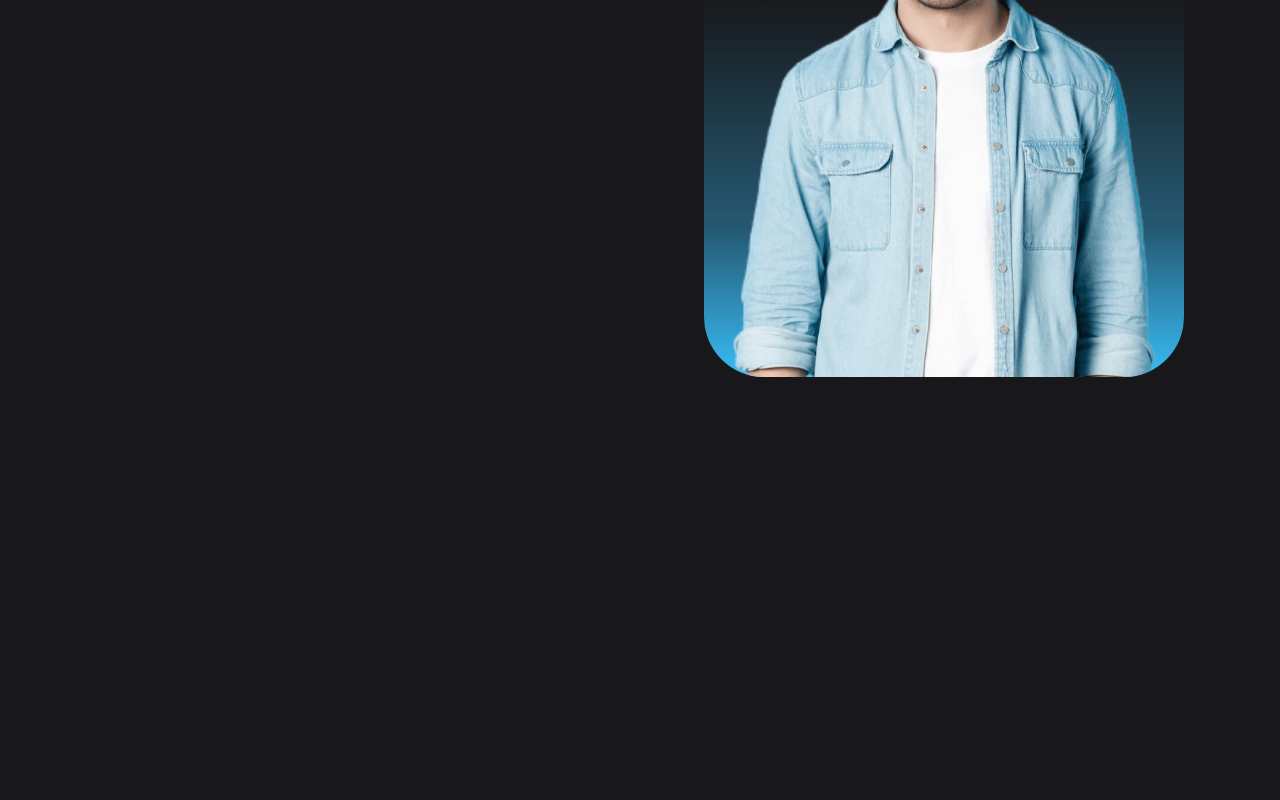
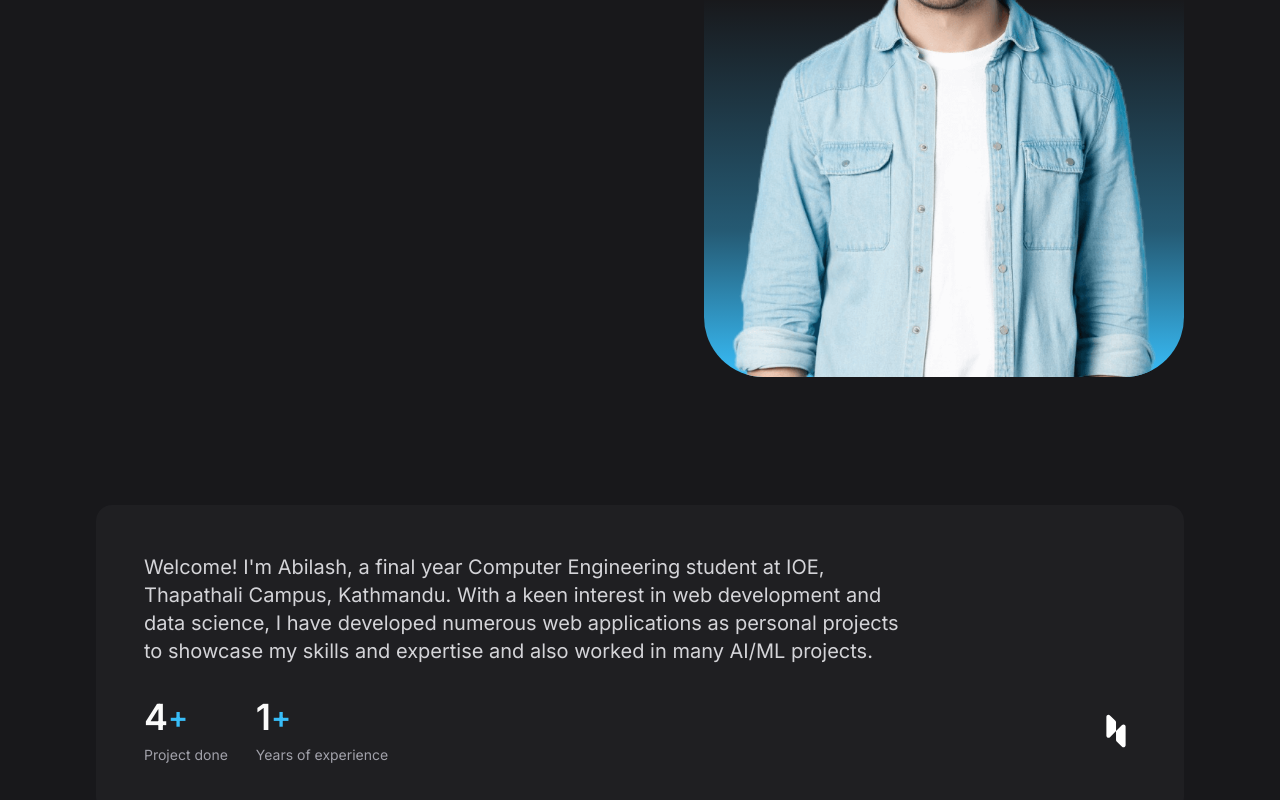
Before and after one commit to mahaabi01/MyPortfolioWebsite, a React (Vite) app: page / in a window 1280 px wide. Shown: the part 682-1482 px from the top of the page. Before the commit the page ends 1059 px from the top, so only its background shows below. Built offline with nearby package versions, Linux system fonts and the light colour scheme.

Commit message:
about section done

```diff
--- a/src/App.jsx
+++ b/src/App.jsx
@@ -1,5 +1,6 @@
 import Header from "./components/Header"
 import Hero from "./components/Hero"
+import About from "./components/About"
 
 const App = () => {
   return (
@@ -7,6 +8,7 @@
   <Header />
   <main>
     <Hero />
+    <About />
   </main>
   </>
   )
--- /dev/null
+++ b/src/components/About.jsx
@@ -0,0 +1,51 @@
+const aboutItems = [
+  {
+    label: "Project done",
+    number: 4,
+  },
+  {
+    label: "Years of experience",
+    number: 1,
+  },
+];
+
+const About = () => {
+  return (
+    <section id="about" className="section">
+      <div className="container">
+        <div className="bg-zinc-800/50 p-7 rounded-2xl md:p-12">
+          <p className="text-zinc-300 mb-4 md:mb-8 md:text-xl md:max-w-[60ch]">
+            Welcome! I&apos;m Abilash, a final year Computer Engineering student
+            at IOE, Thapathali Campus, Kathmandu. With a keen interest in web
+            development and data science, I have developed numerous web
+            applications as personal projects to showcase my skills and
+            expertise and also worked in many AI/ML projects.
+          </p>
+
+          <div className="flex flex-wrap items-center gap-4 md:gap-7">
+            {aboutItems.map(({ label, number }, key) => (
+              <div key={key}>
+                <div className="flex items-center md:mb-2">
+                  <span className="text-2xl font-semibold md:text-4xl">{number}</span>
+                  <span className="text-sky-400 font-semibold md:text-3xl">+</span>
+                </div>
+
+                <p className="text-sm text-zinc-400">{label}</p>
+              </div>
+            ))}
+
+            <img
+              src="./src/images/logo.svg"
+              alt="Logo"
+              width={30}
+              height={30}
+              className="ml-auto md:w-[40px] md:h-[40px]"
+            />
+          </div>
+        </div>
+      </div>
+    </section>
+  );
+};
+
+export default About;
--- a/src/index.css
+++ b/src/index.css
@@ -41,6 +41,11 @@
 .img-cover{
   @apply w-full h-full object-cover
 }
+
+.section{
+  @apply pt-20 lg:pt-32
+}
+
 
 /* COMPONENTS */
 
```
